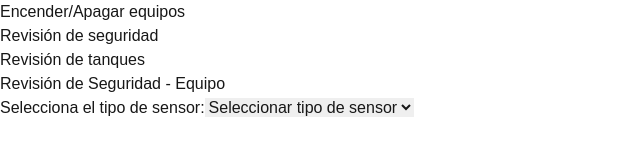
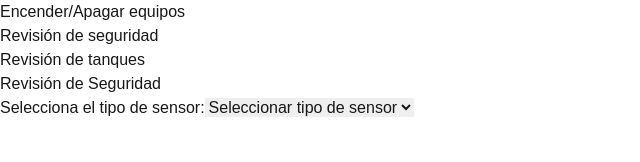
Before and after one commit to Tanque40/sisifo-project, a Next.js app: page /security-check in a window 1280 px wide. Shown: the top 162 px of the page, without its empty margins (0-640 px from the left). Built offline with nearby package versions, Linux system fonts and the light colour scheme.

Commit message:
delete invalid props

```diff
--- a/src/app/security-check/page.tsx
+++ b/src/app/security-check/page.tsx
@@ -2,14 +2,7 @@
 import { ChangeEvent, useState } from "react";
 import Swal from "sweetalert2";
 
-export interface SecurityCheckComponentProps {
-  key: number;
-  breakNumberId: number;
-  selfChange: boolean;
-  scheduleChange: boolean;
-}
-
-export default function SecurityCheckComponent(props: SecurityCheckComponentProps) {
+export default function SecurityCheckComponent() {
   const [selectedSensor, setSelectedSensor] = useState<string | null>(null);
   const [gasSensorValue, setGasSensorValue] = useState<number | null>(null);
   const [microFluidSensorValue, setMicroFluidSensorValue] = useState<number | null>(null);
@@ -50,7 +43,7 @@ export default function SecurityCheckComponent(props: SecurityCheckComponentProp
     if (microFluidSensorValue && microFluidSensorValue > 0) {
       Swal.fire({
         title: "¡Emergencia!",
-        html: `Microfuga detectada en la tubería asociada al equipo ${props.breakNumberId}. Se requiere reparación inmediata.`,
+        html: `Microfuga detectada en la tubería asociada al equipo. Se requiere reparación inmediata.`,
         icon: "error",
         confirmButtonText: "Aceptar",
       });
@@ -86,7 +79,7 @@ export default function SecurityCheckComponent(props: SecurityCheckComponentProp
     if (temperatureValue && temperatureValue >= 140) {
       Swal.fire({
         title: "¡Emergencia!",
-        html: `La bomba ${props.breakNumberId} está a punto de incendiarse. <br /> ¡Paro de emergencia! <br /> Notificar al personal calificado.`,
+        html: `La bomba está a punto de incendiarse. <br /> ¡Paro de emergencia! <br /> Notificar al personal calificado.`,
         icon: "error",
         confirmButtonText: "Aceptar",
       });
@@ -106,7 +99,7 @@ export default function SecurityCheckComponent(props: SecurityCheckComponentProp
 
 
         <div className="mb-4">
-          <h2 className="text-lg font-bold">Revisión de Seguridad - Equipo {props.breakNumberId}</h2>
+          <h2 className="text-lg font-bold">Revisión de Seguridad</h2>
           <div className="mt-4">
             <label htmlFor="sensorType" className="block text-sm font-medium">
               Selecciona el tipo de sensor:
```
